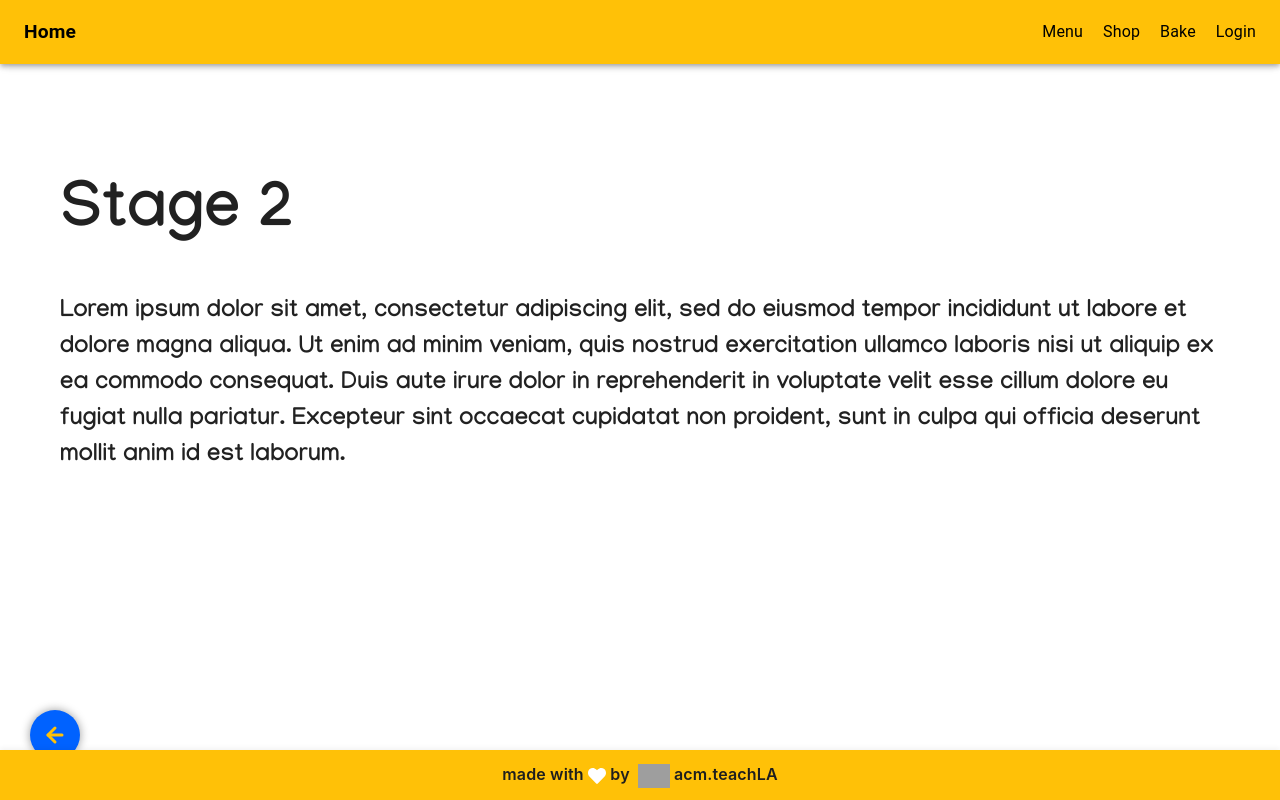
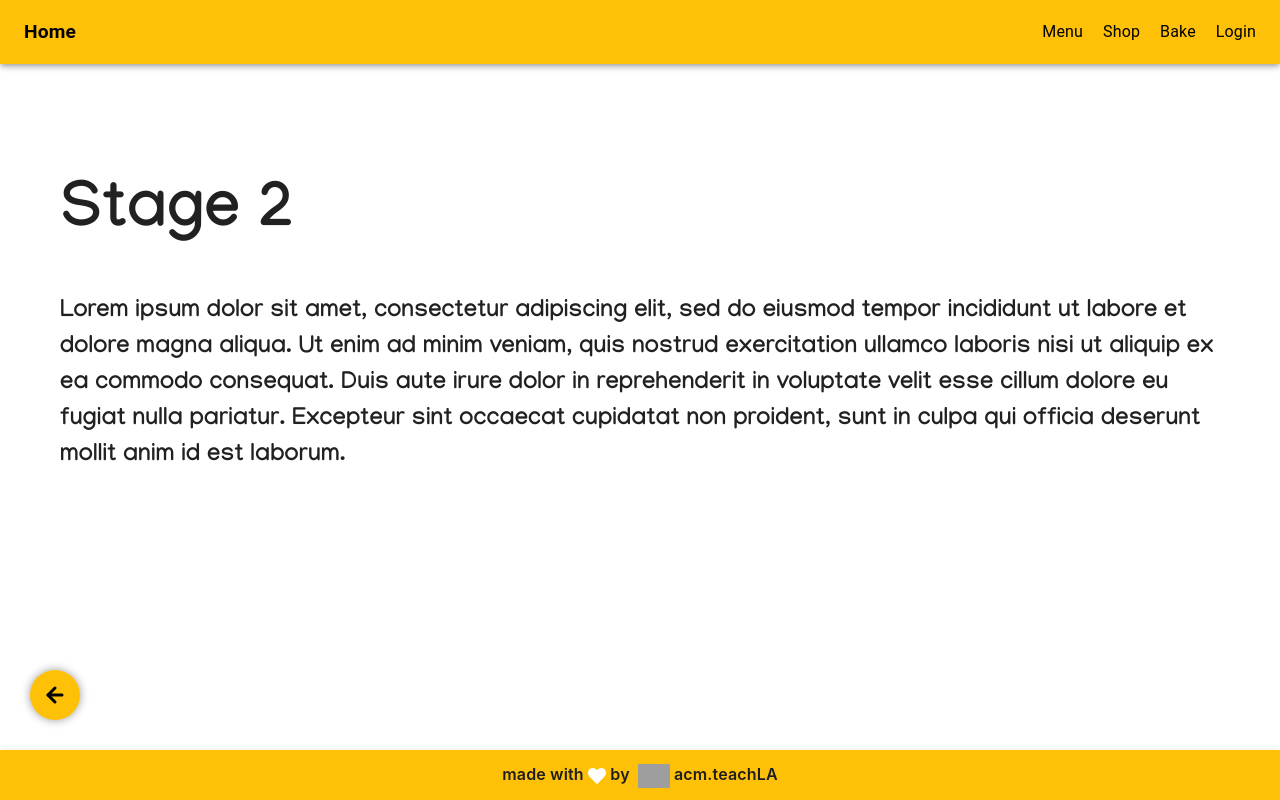
Before and after one commit to uclaacm/cookie-jar, a React (Vite) app: page /stage2 in a window 1280 px wide. Built offline with nearby package versions, Linux system fonts and the light colour scheme; grey boxes are pictures that could not be loaded.

Commit message:
Minor changes to arrows in css

```diff
--- a/src/components/stages/Stage1.tsx
+++ b/src/components/stages/Stage1.tsx
@@ -65,7 +65,7 @@ const Stage1: React.FC = () => {
       </div>
 
       <Link to="/stage2" className="next-button">
-          <ArrowRight />
+        <ArrowRight />
       </Link>
 
     </div>
--- a/src/components/stages/Stage2.tsx
+++ b/src/components/stages/Stage2.tsx
@@ -60,7 +60,7 @@ const Stage2: React.FC = () => {
       </p>
 
       <Link to="/stage1" className="back-button">
-          <ArrowLeft />
+        <ArrowLeft />
       </Link>
 
     </div>
--- a/src/styles/Stage1.scss
+++ b/src/styles/Stage1.scss
@@ -6,6 +6,7 @@
   h1 {
     font-size: 64px;
   }
+
   p {
     font-size: 40px;
   }
@@ -58,10 +59,10 @@
 
   .next-button {
     position: fixed;
-    bottom: 40px;
+    bottom: 80px;
     right: 30px;
-    background-color: #0062ff;
-    color: #ffc107;
+    background-color: #ffc107;
+    color: black;
     border-radius: 50%;
     width: 50px;
     height: 50px;
@@ -71,12 +72,13 @@
     box-shadow: 0 0px 10px rgba(0, 0, 0, 0.4);
 
     &:hover {
-    background: #ffc107;
-    color: #0062ff;
-    transform: translateX(4px) scale(1.05);
+      background: #E3B750;
+      color: black;
+      transform: translateX(4px) scale(1.05);
     }
+
     svg {
-    stroke-width: 3;
+      stroke-width: 3;
     }
   }
 }
--- a/src/styles/Stage2.scss
+++ b/src/styles/Stage2.scss
@@ -6,16 +6,17 @@
   h1 {
     font-size: 64px;
   }
+
   p {
     font-size: 24px;
   }
 
   .back-button {
     position: fixed;
-    bottom: 40px;
+    bottom: 80px;
     left: 30px;
-    background-color: #0062ff;
-    color: #ffc107;
+    background-color: #ffc107;
+    color: black;
     border-radius: 50%;
     width: 50px;
     height: 50px;
@@ -25,13 +26,13 @@
     box-shadow: 0 0px 10px rgba(0, 0, 0, 0.4);
 
     &:hover {
-    background: #ffc107;
-    color: #0062ff;
-    transform: translateX(4px) scale(1.05);
+      background: #E3B750;
+      color: black;
+      transform: translateX(4px) scale(1.05);
     }
 
     svg {
-    stroke-width: 3;
+      stroke-width: 3;
     }
   }
 }
```
Also changed, not shown: src/styles/Login.scss (line endings or trailing spaces).
